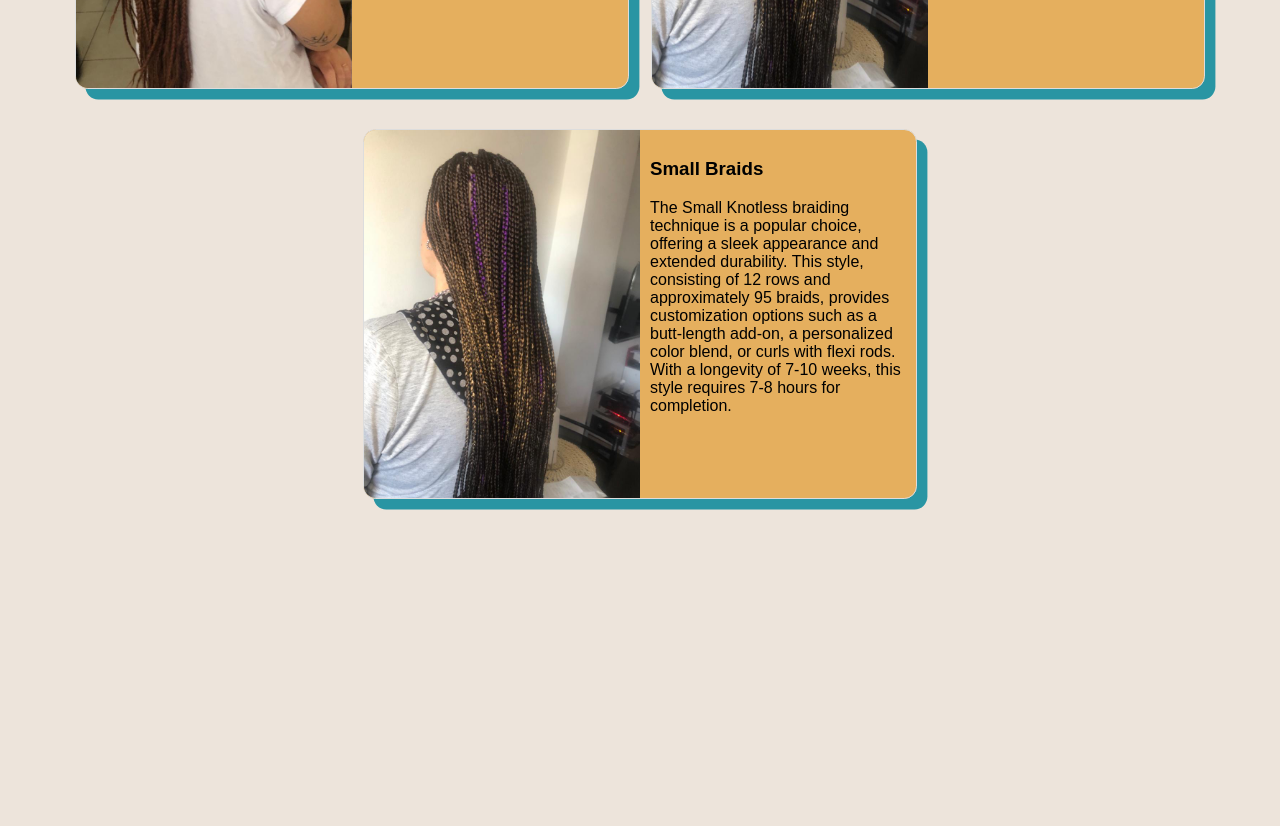
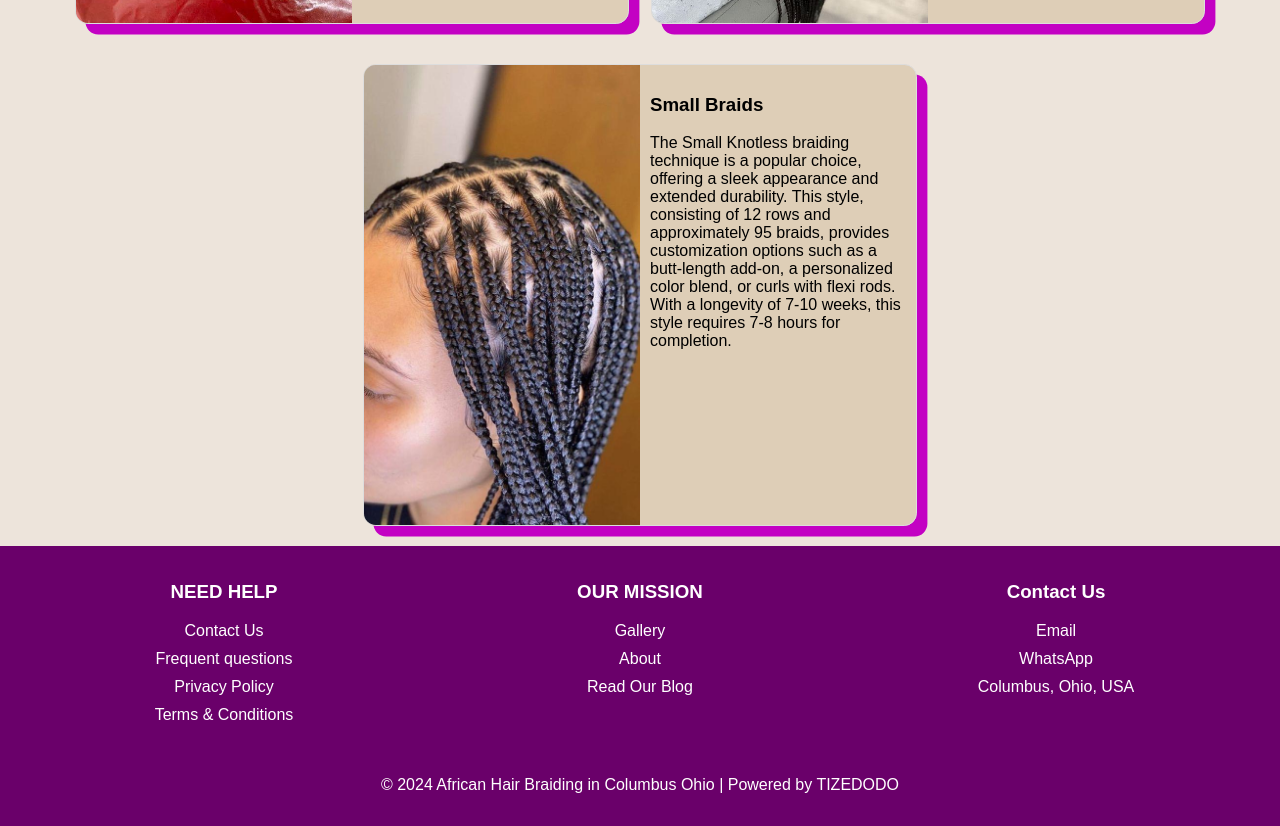
Before and after one commit to tizedodo/African-Hair-Braiding-in-columbus-ohio, a plain HTML site: page index.html in a window 1280 px wide. Shown: the part 901-1727 px from the top of the page. Before the commit the page ends 1420 px from the top, so only its background shows below. Drawn offline with Linux system fonts and the light colour scheme.

Commit message:
segundo commit, modique el logo y deje la pagina index completo
Signed-off-by: tize <louiziusmardochee@gmail.com>

```diff
--- a/index.html
+++ b/index.html
@@ -18,8 +18,7 @@
                 <li><a href="#home">Home</a></li>
                 <li><a href="#services">Services</a></li>
                 <li><a href="#gallery">Gallery</a></li>
-                <li><a href="#contact">Contact Us</a></li>
-                <li><a href="#about">About</a></li>
+                <li><a href="#blog">BLOG</a></li>
             </ul>
         </nav>
     </header>
@@ -27,14 +26,14 @@
    <!-- Content Section with Cards -->
 <section class="content">
     <div class="card">
-        <img src="./picture/services/laterales.png" alt="Description 1">
+        <img src="./picture/services/Jumbo knotless braids.jpeg" alt="Description 1">
         <div class="card-content">
             <h3>Jumbo Knotless Braids</h3>
             <p>The Jumbo braiding style comprises 6 rows extending across the forehead from ear to ear, featuring up to 22 braids. With a longevity of 3-5 weeks, this style offers a quick and convenient option for those seeking a swift yet stylish solution.</p>
         </div>
     </div>
     <div class="card">
-        <img src="./picture/services/BoxBraids.jpeg" alt="Description 2">
+        <img src="./picture/services/Large Knotless braids.jpeg" alt="Description 2">
         <div class="card-content">
             <h3>Large Knotless Braids</h3>
             <p>The Large Braids style is an ideal choice for those seeking a simple yet elegant look. It's particularly well-suited for vacations, boasting a relatively short time in the chair.
@@ -43,21 +42,21 @@
         </div>
     </div>
     <div class="card">
-        <img src="./picture/galery/4.jpeg" alt="Description 3">
+        <img src="./picture/services/Medium Knotless braids.jpeg" alt="Description 3">
         <div class="card-content">
             <h3>Medium Braids</h3>
             <p>The Medium Knotless braids are our most popular style, perfect for everyday wear. With a manageable length and ideal size, this style offers a comfortable sitting experience.Customize your look with add-ons like a butt-length extension for extra length, a personalized color blend for a bold change, or curls with flexi rods. Featuring 8 rows across the forehead (approximately 48 braids), this style has a lasting period of 4-8 weeks. Notably, it's Shonda's favorite size to work with!</p>
         </div>
     </div>
     <div class="card">
-        <img src="./picture/galery/9.jpeg" alt="Description 4">
+        <img src="./picture/services/Smedium Knotless braids.jpeg" alt="Description 4">
         <div class="card-content">
             <h3>Smedium Braids</h3>
             <p>The Smedium style encompasses 10 rows extending across the forehead from ear to ear, incorporating approximately 75 braids. This style offers a longevity of 6-8 weeks. For individuals with longer natural hair, kindly consider selecting the "Long Hair" add-on, as this requires additional time for completion.</p>
         </div>
     </div>
     <div class="card">
-        <img src="./picture/galery/9.jpeg" alt="Description 4">
+        <img src="./picture/services/Small Knotless braids.jpeg" alt="Description 4">
         <div class="card-content">
             <h3>Small Braids</h3>
             <p>The Small Knotless braiding technique is a popular choice, offering a sleek appearance and extended durability. This style, consisting of 12 rows and approximately 95 braids, provides customization options such as a butt-length add-on, a personalized color blend, or curls with flexi rods.
@@ -67,5 +66,42 @@
     </div>
 </section>
 
+
+
+
+<!-- ... (código anterior) ... -->
+
+<!-- Footer -->
+<footer>
+    <section class="footer-section">
+        <h3>NEED HELP</h3>
+        <ul>
+            <li><a href="#Contact">Contact Us</a></li>
+            <li><a href="#FrequentQuestions">Frequent questions</a></li>
+            <li><a href="#PrivacyPolicy">Privacy Policy</a></li>
+            <li><a href="#Terms&Conditions">Terms & Conditions</a></li>
+        </ul>
+    </section>
+    <section class="footer-section">
+        <h3>OUR MISSION</h3>
+        <ul>
+            <li><a href="# Gallery"> Gallery</a></li>
+            <li><a href="#About">About</a></li>
+            <li><a href="#blog">Read Our Blog</a></li>
+        </ul>
+    </section>
+    <section class="footer-section">
+        <h3>Contact Us</h3>
+        <ul>
+            <li><a href="mailto:tuemail@example.com">Email</a></li>
+            <li><a href="https://wa.me/1234567890">WhatsApp</a></li>
+            <li><a href="#columbus">Columbus, Ohio, USA</a></li>
+        </ul>
+    </section>
+    <p>&copy; 2024 African Hair Braiding in Columbus Ohio | Powered by TIZEDODO</p>
+</footer>
+<!-- ... (código posterior) ... -->
+
+
 </body>
 </html>
--- a/styles.css
+++ b/styles.css
@@ -38,14 +38,6 @@ nav a {
     color: white;
 }
 
-/* Estilos para el pie de página */
-footer {
-    background-color: #333;
-    color: white;
-    text-align: center;
-    padding: 1em;
-}
-
 
 /* Estilos para las tarjetas (cards)
  */
@@ -66,7 +58,7 @@ footer {
     margin-bottom: 20px;
     margin-top: 20px;
     display: flex;
-    background-color: #e5af5e;
+    background-color: #deceb7;
 
 }
 
@@ -84,10 +76,7 @@ footer {
 .card {
     border: 1px solid #ddd;
 
-
-    --shadowColor: 187 60% 40%;
-
-    box-shadow: 0.65rem 0.65rem 0 hsl(var(--shadowColor) / 1);
+    box-shadow: 0.65rem 0.65rem 0 #c301c3;
 	border-radius: 0.8rem;
 	overflow: hidden;
 
@@ -103,3 +92,44 @@ footer {
         width: 100%;
     }
 }
+
+
+
+
+
+
+
+/* Estilos para el pie de página (footer) */
+footer {
+    background-color: #6a006a;
+    color: white;
+    text-align: center;
+    padding: 1em;
+    display: flex;
+    justify-content: space-around;
+    flex-wrap: wrap;
+}
+
+.footer-section {
+    width: 30%; /* Ajusta el ancho de cada sección según tu preferencia */
+    margin-bottom: 20px;
+}
+
+ul {
+    list-style: none;
+    padding: 0;
+}
+
+ul li {
+    margin-bottom: 10px;
+}
+
+/* Estilos adicionales para mejorar la apariencia, puedes ajustar según tus necesidades */
+a {
+    text-decoration: none;
+    color: white;
+}
+
+a:hover {
+    text-decoration: underline;
+}
```
Also changed, not shown: picture/services/BoxBraids.jpeg (deleted), picture/services/Jumbo knotless braids.jpeg (added), picture/services/Large Knotless braids.jpeg (added), picture/services/Medium Knotless braids.jpeg (added), picture/services/Small Knotless braids.jpeg (added), picture/services/Smedium Knotless braids.jpeg (added), picture/services/laterales.png (deleted), picture/services/pegadas.png (deleted), 2 other files.
